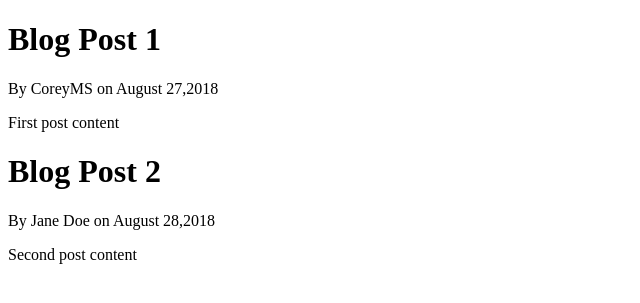
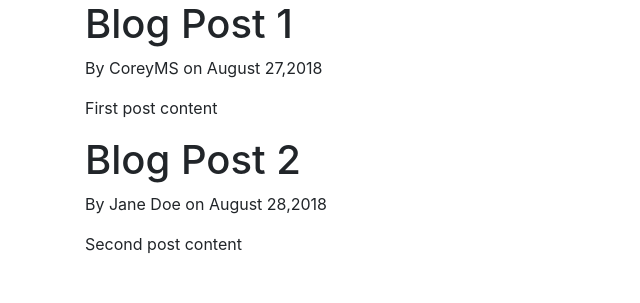
Before and after one commit to arjunolachery/djangoBlog, a Django app: page / in a window 1280 px wide. Shown: the top 303 px of the page, without its empty margins (0-640 px from the left). Run offline with Django 3.2, Linux system fonts and the light colour scheme; some libraries are stand-ins or nearby versions.

Commit message:
Added bootstrap to base

```diff
--- a/django_project/blog/templates/blog/base.html
+++ b/django_project/blog/templates/blog/base.html
@@ -1,6 +1,12 @@
 <!DOCTYPE html>
 <html>
     <head>
+            <!-- Required meta tags -->
+        <meta charset="utf-8">
+        <meta name="viewport" content="width=device-width, initial-scale=1, shrink-to-fit=no">
+
+        <!-- Bootstrap CSS -->
+        <link rel="stylesheet" href="https://stackpath.bootstrapcdn.com/bootstrap/4.4.1/css/bootstrap.min.css" integrity="sha384-Vkoo8x4CGsO3+Hhxv8T/Q5PaXtkKtu6ug5TOeNV6gBiFeWPGFN9MuhOf23Q9Ifjh" crossorigin="anonymous">
         {% if title %}
             <title>Django Blog - {{ title }}</title>
         {% else %}
@@ -8,6 +14,15 @@
         {% endif %}
     </head>
     <body>
-        {% block content %}{% endblock content %}
+        <div class="container">
+            {% block content %}{% endblock content %}
+        </div>
+
+        <!-- Optional JavaScript -->
+        <!-- jQuery first, then Popper.js, then Bootstrap JS -->
+        <script src="https://code.jquery.com/jquery-3.4.1.slim.min.js" integrity="sha384-J6qa4849blE2+poT4WnyKhv5vZF5SrPo0iEjwBvKU7imGFAV0wwj1yYfoRSJoZ+n" crossorigin="anonymous"></script>
+        <script src="https://cdn.jsdelivr.net/npm/popper.js@1.16.0/dist/umd/popper.min.js" integrity="sha384-Q6E9RHvbIyZFJoft+2mJbHaEWldlvI9IOYy5n3zV9zzTtmI3UksdQRVvoxMfooAo" crossorigin="anonymous"></script>
+        <script src="https://stackpath.bootstrapcdn.com/bootstrap/4.4.1/js/bootstrap.min.js" integrity="sha384-wfSDF2E50Y2D1uUdj0O3uMBJnjuUD4Ih7YwaYd1iqfktj0Uod8GCExl3Og8ifwB6" crossorigin="anonymous"></script>
+
     </body>
 </html>
```
